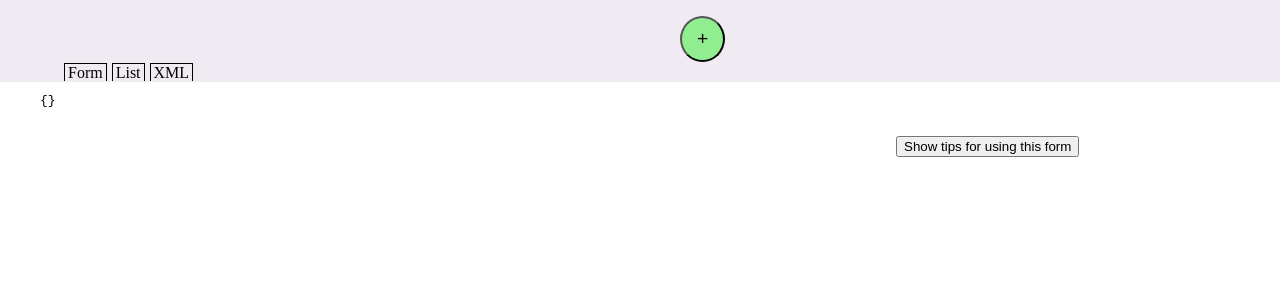
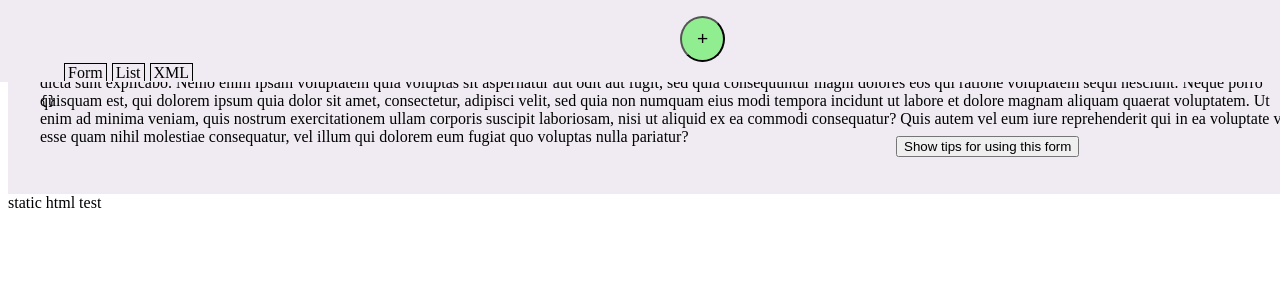
Before and after one commit to txhinkle/nine-eleven-creator, a Vue app: page / in a window 1280 px wide. Shown: the top 300 px of the page. Built offline with nearby package versions, Linux system fonts and the light colour scheme.

Commit message:
workflow test commit

```diff
--- a/index.html
+++ b/index.html
@@ -8,6 +8,7 @@
   </head>
   <body>
     <div id="app"></div>
+    <div id="test">static html test</div>
     <script type="module" src="/src/main.js"></script>
   </body>
 </html>
--- a/src/App.vue
+++ b/src/App.vue
@@ -26,6 +26,9 @@
     />
     <XmlView v-else-if="currentView==='xml'" />
   </main>
+  <footer>
+    <p>Sed ut perspiciatis unde omnis iste natus error sit voluptatem accusantium doloremque laudantium, totam rem aperiam, eaque ipsa quae ab illo inventore veritatis et quasi architecto beatae vitae dicta sunt explicabo. Nemo enim ipsam voluptatem quia voluptas sit aspernatur aut odit aut fugit, sed quia consequuntur magni dolores eos qui ratione voluptatem sequi nesciunt. Neque porro quisquam est, qui dolorem ipsum quia dolor sit amet, consectetur, adipisci velit, sed quia non numquam eius modi tempora incidunt ut labore et dolore magnam aliquam quaerat voluptatem. Ut enim ad minima veniam, quis nostrum exercitationem ullam corporis suscipit laboriosam, nisi ut aliquid ex ea commodi consequatur? Quis autem vel eum iure reprehenderit qui in ea voluptate velit esse quam nihil molestiae consequatur, vel illum qui dolorem eum fugiat quo voluptas nulla pariatur?</p>
+  </footer>
 </template>
 
 <style scoped>
```
